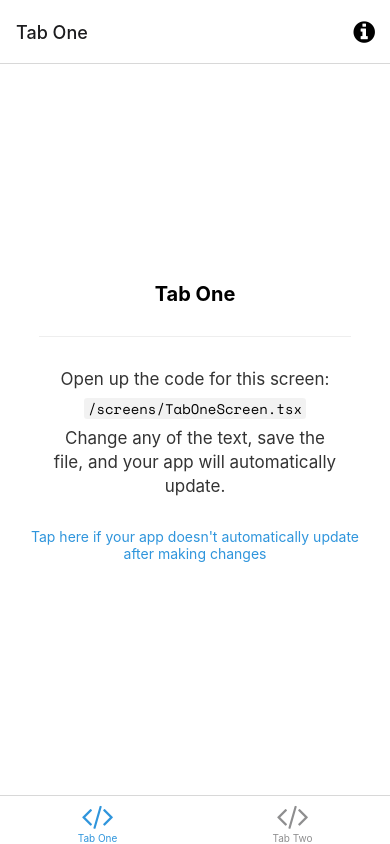
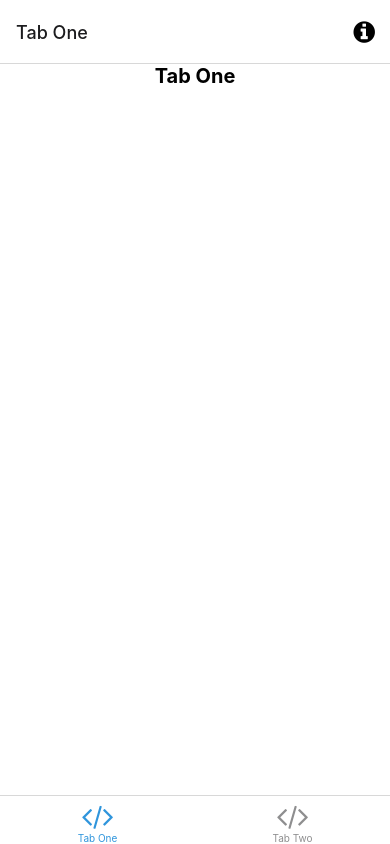
Before and after one commit to joaquinbian/todo-app-graphql-client, a React Native app: screen /TabOne in a window 390 px wide. Built offline with nearby package versions, Linux system fonts and the light colour scheme; what expo-linking would draw is missing.

Commit message:
adding checkbox and input component

```diff
--- /dev/null
+++ b/components/Checkbox/index.tsx
@@ -0,0 +1,30 @@
+import { MaterialCommunityIcons } from "@expo/vector-icons";
+import React from "react";
+import {
+  Pressable,
+  StyleSheet,
+  Text,
+  TouchableOpacity,
+  View,
+} from "react-native";
+
+interface CheckboxProps {
+  isChecked: boolean;
+  onPress: () => void;
+}
+
+const Checkbox = ({ isChecked, onPress }: CheckboxProps) => {
+  return (
+    <Pressable onPress={onPress}>
+      <MaterialCommunityIcons
+        name={isChecked ? "checkbox-marked-outline" : "checkbox-blank-outline"}
+        size={30}
+        color="white"
+      />
+    </Pressable>
+  );
+};
+
+export default Checkbox;
+
+const styles = StyleSheet.create({});
--- a/screens/TabOneScreen.tsx
+++ b/screens/TabOneScreen.tsx
@@ -1,15 +1,34 @@
-import { StyleSheet } from 'react-native';
+import { StyleSheet, TextInput, TouchableOpacity } from "react-native";
 
-import EditScreenInfo from '../components/EditScreenInfo';
-import { Text, View } from '../components/Themed';
-import { RootTabScreenProps } from '../types';
+import EditScreenInfo from "../components/EditScreenInfo";
+import { MaterialCommunityIcons } from "@expo/vector-icons";
+import { Text, View } from "../components/Themed";
+import { RootTabScreenProps } from "../types";
+import { useState } from "react";
+import Checkbox from "../components/Checkbox";
 
-export default function TabOneScreen({ navigation }: RootTabScreenProps<'TabOne'>) {
+export default function TabOneScreen({
+  navigation,
+}: RootTabScreenProps<"TabOne">) {
+  const [isSelected, setIsSelected] = useState<boolean>(false);
+
+  const handleCheckBox = (): void => {
+    setIsSelected((selected) => !selected);
+  };
   return (
     <View style={styles.container}>
       <Text style={styles.title}>Tab One</Text>
-      <View style={styles.separator} lightColor="#eee" darkColor="rgba(255,255,255,0.1)" />
-      <EditScreenInfo path="/screens/TabOneScreen.tsx" />
+
+      <View style={{ flexDirection: "row", alignItems: "center" }}>
+        <Checkbox isChecked={isSelected} onPress={handleCheckBox} />
+        <TextInput
+          style={{
+            flex: 1,
+            fontSize: 17,
+            color: "#fff",
+          }}
+        />
+      </View>
     </View>
   );
 }
@@ -17,16 +36,15 @@ export default function TabOneScreen({ navigation }: RootTabScreenProps<'TabOne'
 const styles = StyleSheet.create({
   container: {
     flex: 1,
-    alignItems: 'center',
-    justifyContent: 'center',
+    alignItems: "center",
   },
   title: {
     fontSize: 20,
-    fontWeight: 'bold',
+    fontWeight: "bold",
   },
   separator: {
     marginVertical: 30,
     height: 1,
-    width: '80%',
+    width: "80%",
   },
 });
```
